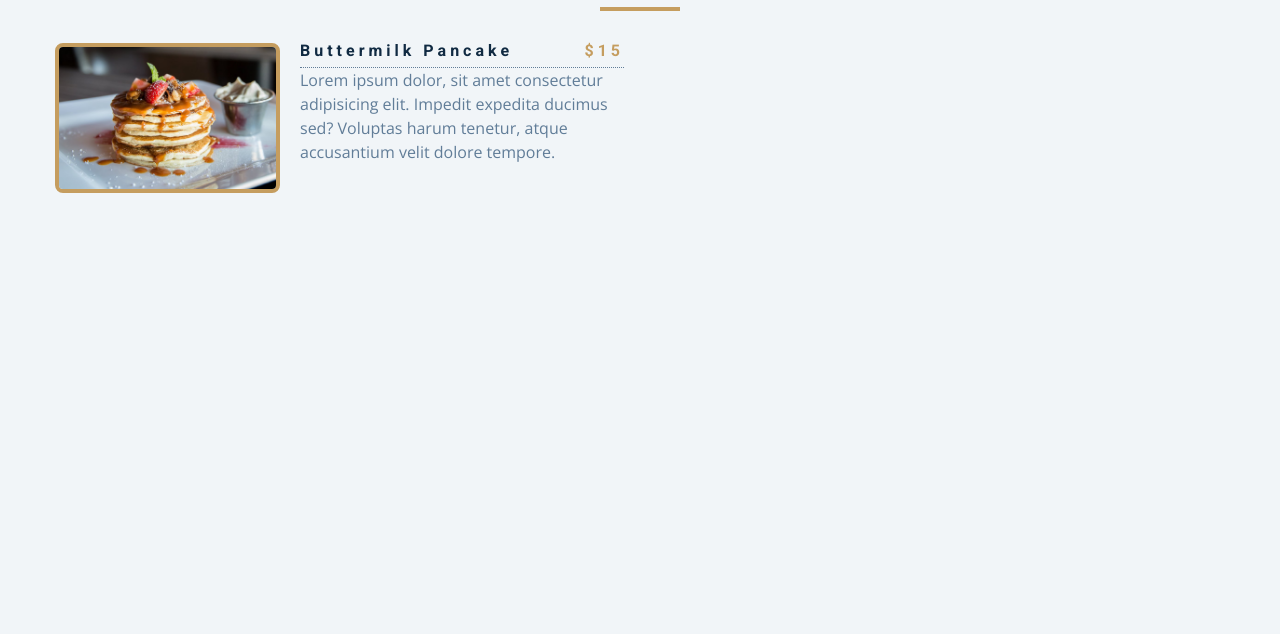
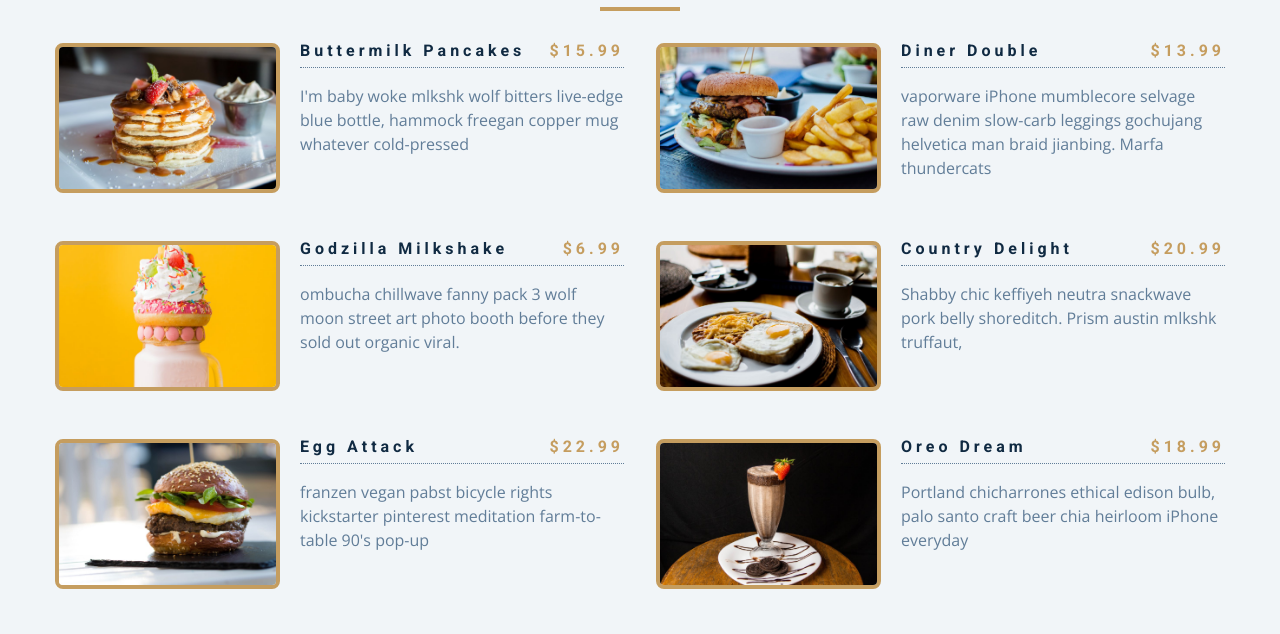
Before and after one commit to kelvinrandu/javascript-menu, a plain HTML site: page index.html in a window 1280 px wide. Shown: the part 125-759 px from the top of the page. Drawn offline with nearby package versions, Linux system fonts and the light colour scheme.

Commit message:
added dynamic add of menu functionality

```diff
--- a/index.html
+++ b/index.html
@@ -17,17 +17,8 @@
             <div class="underline"></div>
         </div>
         <div class="section-center">
-            <article class="menu-item">
-                <img src="./menu-item.jpeg" class="photo" alt="menu item">
-                <div class="item-info">
-                    <header>
-                        <h4>buttermilk pancake</h4>
-                        <h4 class="price">$15</h4>
 
-                    </header>
-                    <p>Lorem ipsum dolor, sit amet consectetur adipisicing elit. Impedit expedita ducimus sed? Voluptas harum tenetur, atque accusantium velit dolore tempore.</p>
-                </div>
-            </article>
+
         </div>
     </section>
     <script src="js/app.js"></script>
--- a/js/app.js
+++ b/js/app.js
@@ -1 +1,104 @@
-console.log('here')
+const menu = [
+    {
+      id: 1,
+      title: "buttermilk pancakes",
+      category: "breakfast",
+      price: 15.99,
+      img: "./images/item-1.jpeg",
+      desc: `I'm baby woke mlkshk wolf bitters live-edge blue bottle, hammock freegan copper mug whatever cold-pressed `,
+    },
+    {
+      id: 2,
+      title: "diner double",
+      category: "lunch",
+      price: 13.99,
+      img: "./images/item-2.jpeg",
+      desc: `vaporware iPhone mumblecore selvage raw denim slow-carb leggings gochujang helvetica man braid jianbing. Marfa thundercats `,
+    },
+    {
+      id: 3,
+      title: "godzilla milkshake",
+      category: "shakes",
+      price: 6.99,
+      img: "./images/item-3.jpeg",
+      desc: `ombucha chillwave fanny pack 3 wolf moon street art photo booth before they sold out organic viral.`,
+    },
+    {
+      id: 4,
+      title: "country delight",
+      category: "breakfast",
+      price: 20.99,
+      img: "./images/item-4.jpeg",
+      desc: `Shabby chic keffiyeh neutra snackwave pork belly shoreditch. Prism austin mlkshk truffaut, `,
+    },
+    {
+      id: 5,
+      title: "egg attack",
+      category: "lunch",
+      price: 22.99,
+      img: "./images/item-5.jpeg",
+      desc: `franzen vegan pabst bicycle rights kickstarter pinterest meditation farm-to-table 90's pop-up `,
+    },
+    {
+      id: 6,
+      title: "oreo dream",
+      category: "shakes",
+      price: 18.99,
+      img: "./images/item-6.jpeg",
+      desc: `Portland chicharrones ethical edison bulb, palo santo craft beer chia heirloom iPhone everyday`,
+    },
+    {
+      id: 7,
+      title: "bacon overflow",
+      category: "breakfast",
+      price: 8.99,
+      img: "./images/item-7.jpeg",
+      desc: `carry jianbing normcore freegan. Viral single-origin coffee live-edge, pork belly cloud bread iceland put a bird `,
+    },
+    {
+      id: 8,
+      title: "american classic",
+      category: "lunch",
+      price: 12.99,
+      img: "./images/item-8.jpeg",
+      desc: `on it tumblr kickstarter thundercats migas everyday carry squid palo santo leggings. Food truck truffaut  `,
+    },
+    {
+      id: 9,
+      title: "quarantine buddy",
+      category: "shakes",
+      price: 16.99,
+      img: "./images/item-9.jpeg",
+      desc: `skateboard fam synth authentic semiotics. Live-edge lyft af, edison bulb yuccie crucifix microdosing.`,
+    },
+  ];
+
+  const section = document.querySelector('.section-center');
+
+  window.addEventListener('DOMContentLoaded',function(){
+    displayMenuItems(menu)
+
+  });
+
+  function displayMenuItems(menuItem){
+    let displayMenu = menuItem.map(function(item){
+      return `
+      <article class="menu-item">
+      <img src=${item.img} class="photo" alt=${item.title}>
+      <div class="item-info">
+          <header>
+              <h4>${item.title}</h4>
+              <h4 class="price">$${item.price}</h4>
+
+          </header>
+          <p class="item-text">${item.desc}</p>
+      </div>
+  </article>
+      `;
+
+  });
+  displayMenu = displayMenu.join('');
+  section.innerHTML = displayMenu;
+  console.log(displayMenu)
+
+  }
```
Also changed, not shown: images/item-1.jpeg (added), images/item-10.jpeg (added), images/item-2.jpeg (added), images/item-3.jpeg (added), images/item-4.jpeg (added), images/item-5.jpeg (added), images/item-6.jpeg (added), images/item-7.jpeg (added), images/item-8.jpeg (added), images/item-9.jpeg (added).
